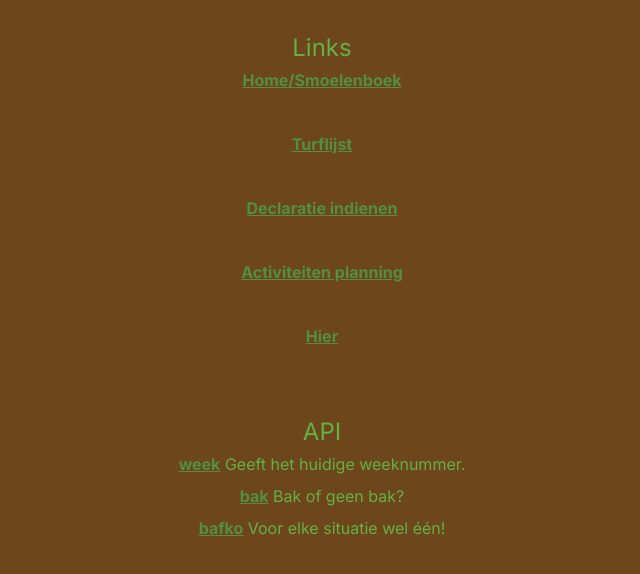
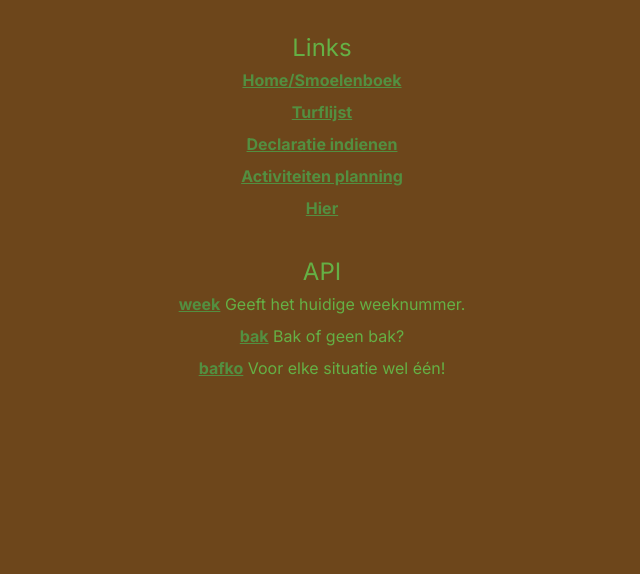
Before and after one commit to S-D-V-A-S-M-V-V-I-C-T-S-S-BAGGER/BAGGER-next, a Next.js app: page /sitemap in a window 1280 px wide. Shown: the top 574 px of the page, without its empty margins (318-958 px from the left). Built offline with nearby package versions, Linux system fonts and the light colour scheme.

Commit message:
Fix sitemap page

```diff
--- a/app/sitemap/layout.tsx
+++ b/app/sitemap/layout.tsx
@@ -1,7 +1,7 @@
 import '../globals.css';
 import {Inter} from 'next/font/google';
 
-const inter = Inter({ subsets: ["latin"] });
+const inter = Inter({ subsets: ["latin"], fallback: ['sans-serif'] });
 
 export const metadata = {
   title: "Index",
--- a/app/sitemap/page.tsx
+++ b/app/sitemap/page.tsx
@@ -6,11 +6,11 @@ const Index: FC = () => {
         <div>
             <div className={'section'}>
                 <p className={'title'}>Links</p>
-                <a href={'/'}>Home/Smoelenboek</a><br/>
-                <a href={'/turf'}>Turflijst</a><br/>
-                <a href={'/declaratie'}>Declaratie indienen</a><br/>
-                <a href={'/planning'}>Activiteiten planning</a><br/>
-                <a href={'/sitemap'}>Hier</a><br/>
+                <p><a href={'/'}>Home/Smoelenboek</a></p>
+                <p><a href={'/turf'}>Turflijst</a></p>
+                <p><a href={'/declaratie'}>Declaratie indienen</a></p>
+                <p><a href={'/planning'}>Activiteiten planning</a></p>
+                <p><a href={'/sitemap'}>Hier</a></p>
             </div>
             <div className={'section'}>
                 <p className={'title'}>API</p>
```
